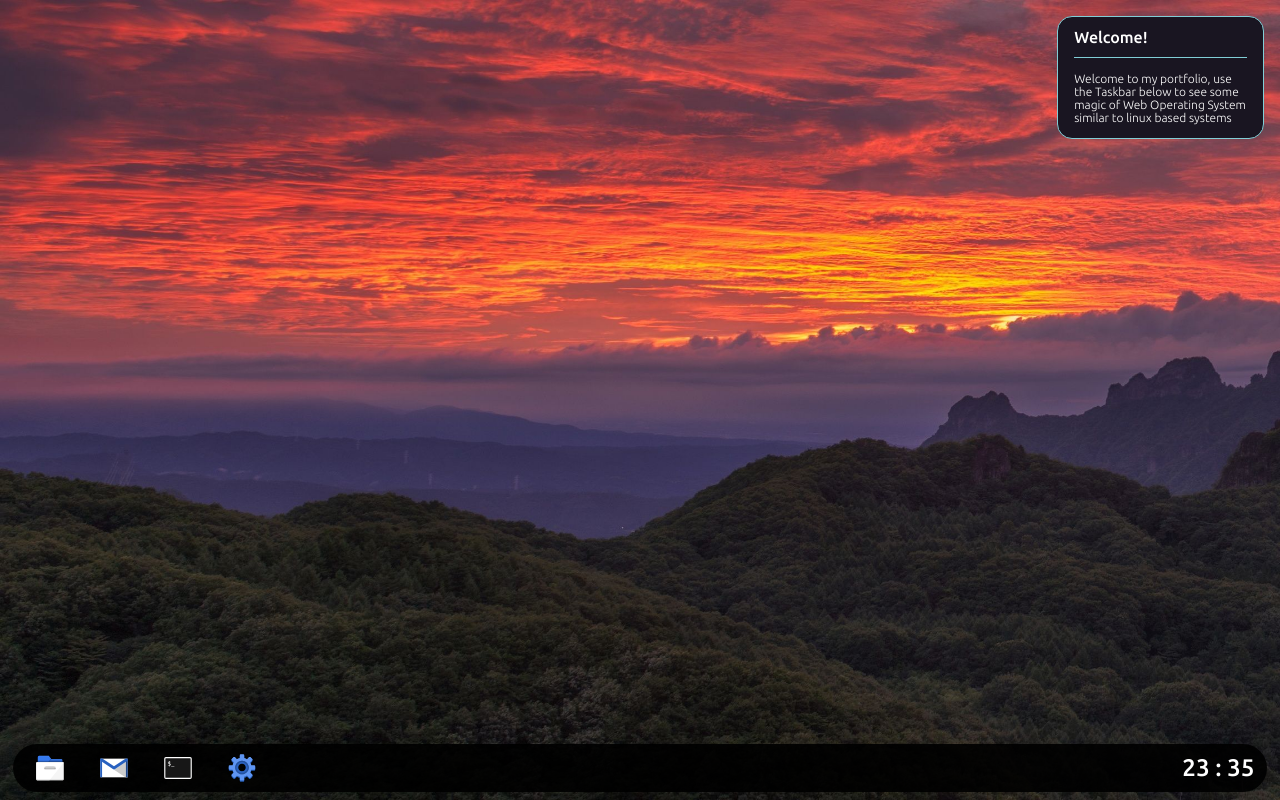
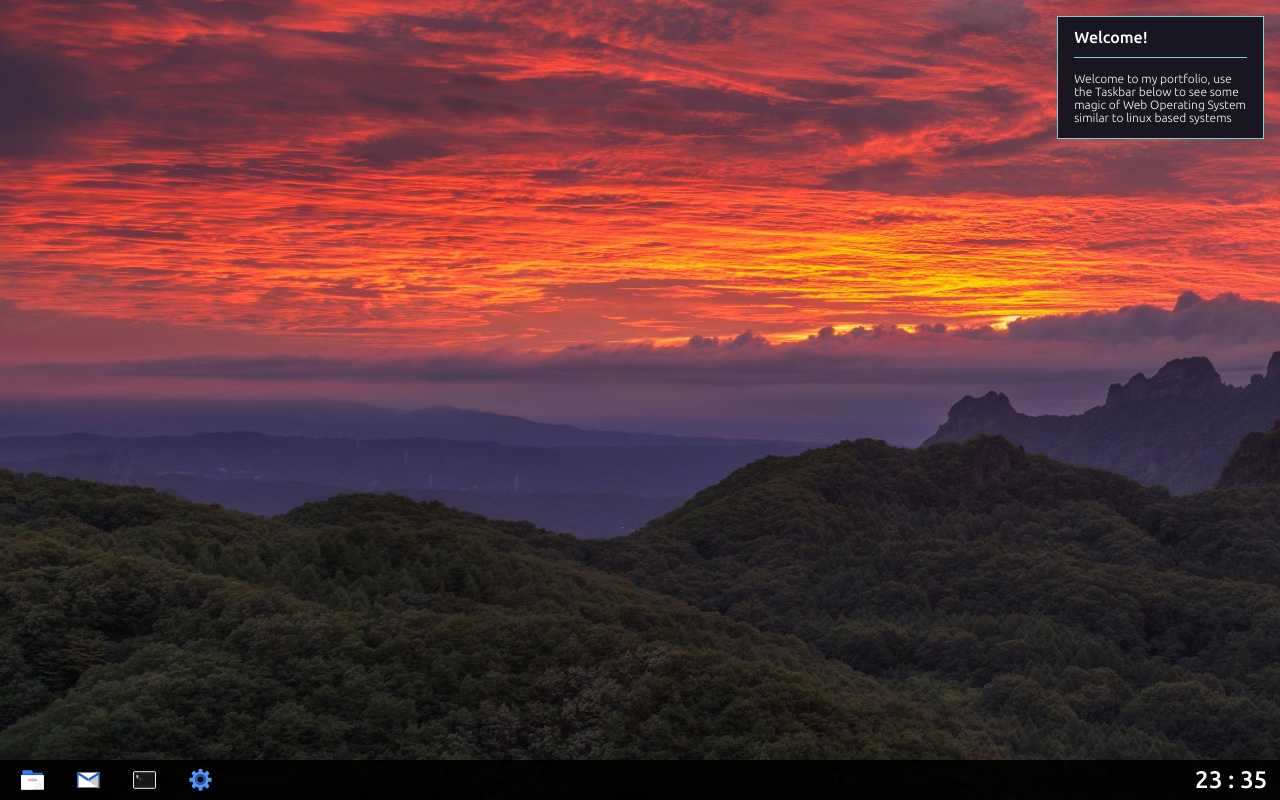
Before and after one commit to h1sashin/h1sashin.github.io, a React (Create React App) app: page / in a window 1280 px wide. Built offline with nearby package versions, Linux system fonts and the light colour scheme.

Commit message:
Cleared console easter-eggs

```diff
--- a/src/apps/console/consoleActions.js
+++ b/src/apps/console/consoleActions.js
@@ -107,10 +107,6 @@ export const applyCommand = (action) => {
                 }
             case 'style':
                 return 'Stylig through the console is not ready yet';
-            case 'pope':
-                return 'John Paul the Second ';
-            case 'jd':
-                return 'Confirmed!';
             default:
                 return `${command[0]} is not recognized as internal command`;
         }
--- a/src/reducers/themeReducer.js
+++ b/src/reducers/themeReducer.js
@@ -1,5 +1,5 @@
 const initialState = {
-    style: 'rounded',
+    style: 'basic',
     primary: '#80CED6',
     mode: 'dark',
     iconType: 'icon',
```
